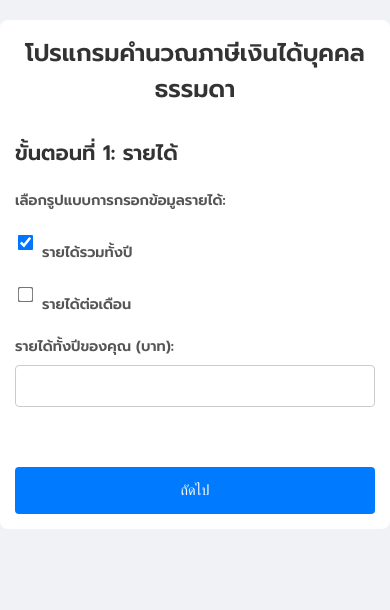
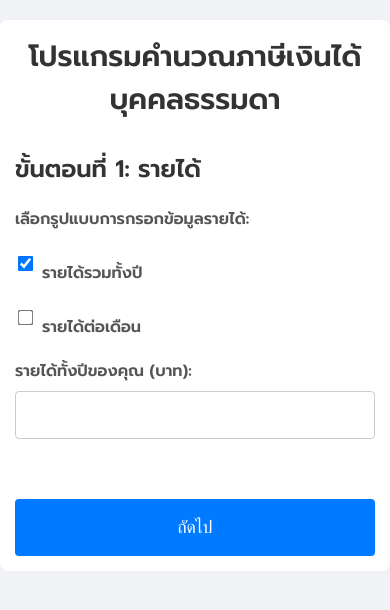
Before and after one commit to PieceSkylines/TaxCalculator2024, a plain HTML site: page index.html in a window 390 px wide. Both pictures are taken after a click on the checkbox "รายได้รวมทั้งปี". Drawn offline with Linux system fonts and the light colour scheme.

Commit message:
Update index.html

```diff
--- a/index.html
+++ b/index.html
@@ -14,7 +14,7 @@
             background-color: #f0f2f5;
             margin: 0;
             padding: 0;
-            font-size: 16px;
+            font-size: 18px; /* เพิ่มขนาดฟอนต์พื้นฐานเป็น 18px */
         }
         .container {
             max-width: 800px;
@@ -30,7 +30,7 @@
         }
         h1 {
             text-align: center;
-            font-size: 2rem;
+            font-size: 2.2rem; /* ปรับขนาดฟอนต์ของหัวข้อใหญ่ */
             margin-bottom: 30px;
         }
         label {
@@ -38,30 +38,30 @@
             margin-top: 20px;
             font-weight: 600;
             color: #555555;
-            font-size: 1rem;
+            font-size: 1.1rem; /* เพิ่มขนาดฟอนต์ของ label */
         }
         input[type="text"], select {
             width: 100%;
-            padding: 12px;
+            padding: 14px; /* เพิ่ม padding เพื่อขยายขนาดช่องกรอกข้อมูล */
             margin-top: 8px;
             border: 1px solid #cccccc;
             border-radius: 4px;
             box-sizing: border-box;
-            font-size: 1rem;
+            font-size: 1.1rem; /* เพิ่มขนาดฟอนต์ของ input */
         }
         .info {
-            font-size: 0.9rem;
+            font-size: 1rem; /* เพิ่มขนาดฟอนต์ของข้อความข้อมูล */
             color: #777777;
         }
         button {
             margin-top: 30px;
             width: 100%;
-            padding: 15px;
+            padding: 18px; /* เพิ่ม padding เพื่อขยายขนาดปุ่ม */
             background-color: #007bff;
             color: #ffffff;
             border: none;
             border-radius: 4px;
-            font-size: 1.2rem;
+            font-size: 1.3rem; /* เพิ่มขนาดฟอนต์ของปุ่ม */
             cursor: pointer;
             transition: background-color 0.3s ease;
         }
@@ -102,7 +102,7 @@
         }
         .error {
             color: red;
-            font-size: 0.9rem;
+            font-size: 1rem; /* เพิ่มขนาดฟอนต์ของข้อความแสดงข้อผิดพลาด */
         }
         input[type="checkbox"] {
             margin-right: 10px;
@@ -112,7 +112,7 @@
             display: flex;
             align-items: center;
             margin-top: 10px;
-            font-size: 1rem;
+            font-size: 1.1rem; /* เพิ่มขนาดฟอนต์ของกลุ่ม checkbox */
         }
         /* Result Section */
         #result-section {
@@ -120,15 +120,15 @@
         }
         #result-section h2 {
             color: #28a745;
-            font-size: 1.8rem;
+            font-size: 2rem; /* เพิ่มขนาดฟอนต์ของหัวข้อผลลัพธ์ */
             margin-top: 0;
         }
         #result-section p {
-            font-size: 1.2rem;
+            font-size: 1.3rem; /* เพิ่มขนาดฟอนต์ของข้อความผลลัพธ์ */
             color: #333333;
         }
         #result-section .tax-amount {
-            font-size: 2rem;
+            font-size: 2.2rem; /* เพิ่มขนาดฟอนต์ของจำนวนภาษี */
             color: #d9534f;
             font-weight: bold;
         }
@@ -139,36 +139,36 @@
                 margin: 20px auto;
             }
             h1 {
-                font-size: 1.8rem;
+                font-size: 2rem;
             }
             button {
+                font-size: 1.2rem;
+            }
+            label {
                 font-size: 1rem;
             }
-            label {
-                font-size: 0.9rem;
-            }
             input[type="text"], select {
-                font-size: 0.9rem;
+                font-size: 1rem;
             }
             .checkbox-group {
-                font-size: 0.9rem;
+                font-size: 1rem;
             }
             .info {
-                font-size: 0.8rem;
+                font-size: 0.9rem;
             }
         }
         @media (max-width: 480px) {
             body {
-                font-size: 14px;
+                font-size: 16px; /* เพิ่มขนาดฟอนต์บนหน้าจอเล็ก */
             }
             .container {
                 padding: 15px;
             }
             h1 {
-                font-size: 1.5rem;
+                font-size: 1.8rem;
             }
             button {
-                font-size: 0.9rem;
+                font-size: 1.1rem;
             }
             .navigation-buttons {
                 flex-direction: column;
```
